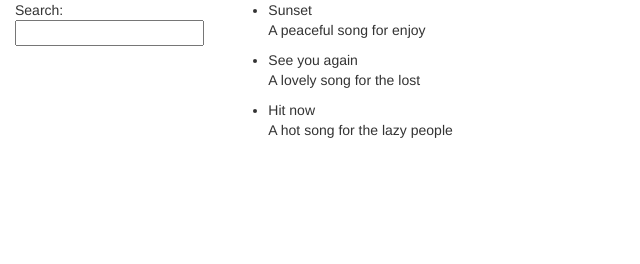
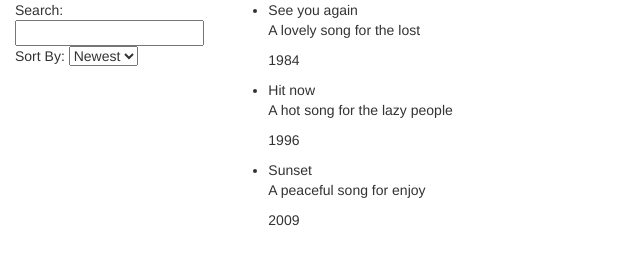
Before and after one commit to HackToday/NodePlay, a website: page app/index.html in a window 1280 px wide. Shown: the whole page, without its empty margins (0-640 px from the left). Drawn offline with nearby package versions, Linux system fonts and the light colour scheme.

Commit message:
Add two way data binding sample

```diff
--- a/app/index.html
+++ b/app/index.html
@@ -15,15 +15,21 @@
         <!--Sidebar content-->
 
         Search: <input ng-model="query">
+        Sort By:
+        <select ng-model="orderProp">
+          <option value="name">Alpha</option>
+          <option value="time">Newest</option>
+        </select>
 
       </div>
       <div class="col-md-10">
         <!--Body content-->
 
         <ul>
-          <li ng-repeat="music in songs | filter:query | orderBy:'-name'">
+          <li ng-repeat="music in songs | filter:query | orderBy:orderProp">
             <span>{{music.name}}</span>
             <p>{{music.snippet}}</p>
+            <p>{{music.time}}</p>
           </li>
         </ul>
       </div>
--- a/app/js/controllers.js
+++ b/app/js/controllers.js
@@ -5,10 +5,15 @@ var musicApp = angular.module('musicApp', []);
 musicApp.controller('MusicListCtrl', function($scope) {
   $scope.songs = [
     { 'name' : 'See you again',
+      'time' : 1984,
       'snippet': 'A lovely song for the lost'},
     { 'name' : 'Hit now',
+      'time' : 1996,
       'snippet': 'A hot song for the lazy people'},
     { 'name' : 'Sunset',
+      'time' : 2009,
       'snippet': 'A peaceful song for enjoy'}
   ];
+
+  $scope.orderProp = 'time'
 });
```
